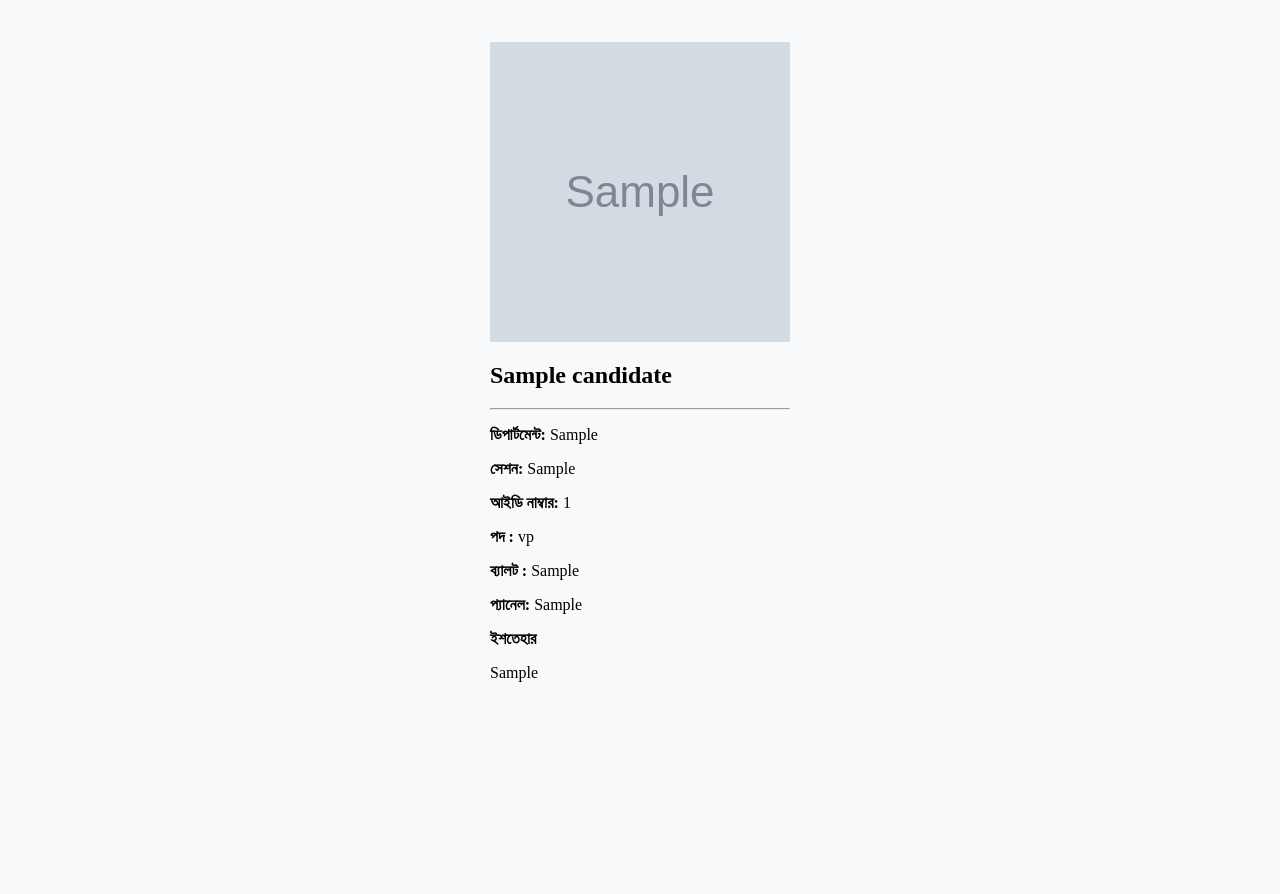
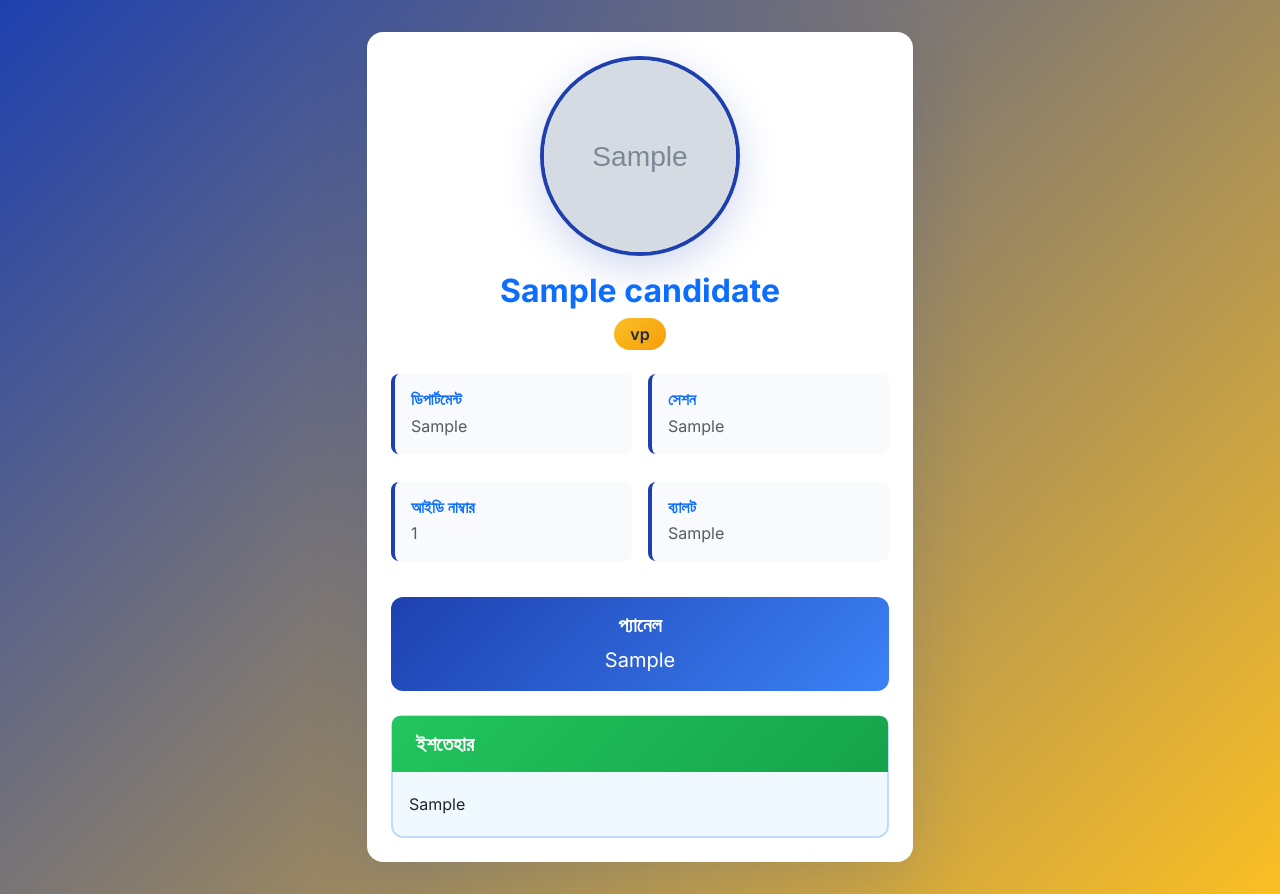
Before and after one commit to Md-Rizuan/cucsu, a Django app: page /details/1/ in a window 1280 px wide. Before the commit the page ends 682 px from the top, so only its background shows below. Run offline with Django 5.2, Linux system fonts and the light colour scheme; tables that the repository leaves empty hold one stand-in row (values such as "Sample post"); grey boxes marked "Sample" are stand-in pictures.

Commit message:
details page loveable

```diff
--- a/cucsuapp/templates/details.html
+++ b/cucsuapp/templates/details.html
@@ -1,4 +1,4 @@
-<!-- elections/templates/elections/detail.html -->
+{% comment %} <!-- elections/templates/elections/detail.html -->
 <style>
     body {
         margin: -30;
@@ -35,4 +35,144 @@
         </div>
 
     </div>
-</div>
+</div> {% endcomment %}
+
+<!DOCTYPE html>
+<html lang="bn">
+<head>
+    <meta charset="UTF-8">
+    <meta name="viewport" content="width=device-width, initial-scale=1.0">
+    <title>প্রার্থী বিবরণ</title>
+    <link href="https://cdn.jsdelivr.net/npm/bootstrap@5.3.0/dist/css/bootstrap.min.css" rel="stylesheet">
+    <link href="https://fonts.googleapis.com/css2?family=Inter:wght@400;500;600;700&display=swap" rel="stylesheet">
+    <style>
+        body {
+            font-family: 'Inter', sans-serif;
+            background: linear-gradient(135deg, #1e40af 0%, #fbbf24 100%);
+            min-height: 100vh;
+            padding: 2rem 0;
+        }
+
+        .candidate-card {
+            background: white;
+            border-radius: 1rem;
+            box-shadow: 0 20px 60px rgba(30, 64, 175, 0.15);
+            border: none;
+        }
+
+        .candidate-image {
+            width: 200px;
+            height: 200px;
+            object-fit: cover;
+            border: 4px solid #1e40af;
+            box-shadow: 0 12px 40px rgba(30, 64, 175, 0.2);
+        }
+
+        .info-card {
+            background: linear-gradient(135deg, #1e40af, #3b82f6);
+            border: none;
+            border-radius: 0.75rem;
+        }
+
+        .info-item {
+            background: #f8fafc;
+            border-left: 4px solid #1e40af;
+            padding: 1rem;
+            margin-bottom: 0.75rem;
+            border-radius: 0.5rem;
+        }
+
+        .manifesto-card {
+            background: #f0f9ff;
+            border: 2px solid #bfdbfe;
+            border-radius: 0.75rem;
+        }
+
+        .manifesto-header {
+            background: linear-gradient(135deg, #22c55e, #16a34a);
+            color: white;
+            border-radius: 0.5rem 0.5rem 0 0;
+            padding: 1rem;
+            margin: -1px -1px 0 -1px;
+        }
+
+        .badge-custom {
+            background: linear-gradient(135deg, #fbbf24, #f59e0b);
+            color: #1f2937;
+            padding: 0.5rem 1rem;
+            border-radius: 9999px;
+            font-weight: 600;
+        }
+    </style>
+</head>
+<body>
+    <div class="container">
+        <div class="row justify-content-center">
+            <div class="col-lg-8 col-xl-6">
+                <div class="card candidate-card p-4">
+                    <!-- Header Section -->
+                    <div class="text-center mb-4">
+                        <img src="{{ candidate.image.url }}"
+                             alt="প্রার্থীর ছবি"
+                             class="rounded-circle candidate-image mb-3">
+                        <h1 class="h2 fw-bold text-primary mb-2">{{ candidate.name }}</h1>
+                        <span class="badge badge-custom fs-6">{{ candidate.position }}</span>
+                    </div>
+
+                    <!-- Information Grid -->
+                    <div class="row g-3 mb-4">
+                        <div class="col-md-6">
+                            <div class="info-item">
+                                <h6 class="text-primary fw-semibold mb-1">ডিপার্টমেন্ট</h6>
+                                <p class="mb-0 text-muted">{{ candidate.department }}</p>
+                            </div>
+                        </div>
+                        <div class="col-md-6">
+                            <div class="info-item">
+                                <h6 class="text-primary fw-semibold mb-1">সেশন</h6>
+                                <p class="mb-0 text-muted">{{ candidate.session }}</p>
+                            </div>
+                        </div>
+                        <div class="col-md-6">
+                            <div class="info-item">
+                                <h6 class="text-primary fw-semibold mb-1">আইডি নাম্বার</h6>
+                                <p class="mb-0 text-muted">{{ candidate.student_id }}</p>
+                            </div>
+                        </div>
+                        <div class="col-md-6">
+                            <div class="info-item">
+                                <h6 class="text-primary fw-semibold mb-1">ব্যালট</h6>
+                                <p class="mb-0 text-muted">{{ candidate.ballot }}</p>
+                            </div>
+                        </div>
+                    </div>
+
+                    <!-- Panel Card -->
+                    <div class="card info-card text-white mb-4">
+                        <div class="card-body text-center">
+                            <h5 class="fw-bold mb-2">প্যানেল</h5>
+                            <p class="mb-0 fs-5">{{ candidate.panel }}</p>
+                        </div>
+                    </div>
+
+                    <!-- Manifesto Section -->
+                    <div class="card manifesto-card">
+                        <div class="manifesto-header">
+                            <h5 class="mb-0 fw-bold">
+                                <i class="bi bi-megaphone me-2"></i>
+                                ইশতেহার
+                            </h5>
+                        </div>
+                        <div class="card-body">
+                            <p class="mb-0 lh-lg">
+                                {{ candidate.manifesto }}                            </p>
+                        </div>
+                    </div>
+                </div>
+            </div>
+        </div>
+    </div>
+
+    <script src="https://cdn.jsdelivr.net/npm/bootstrap@5.3.0/dist/js/bootstrap.bundle.min.js"></script>
+</body>
+</html>
```
